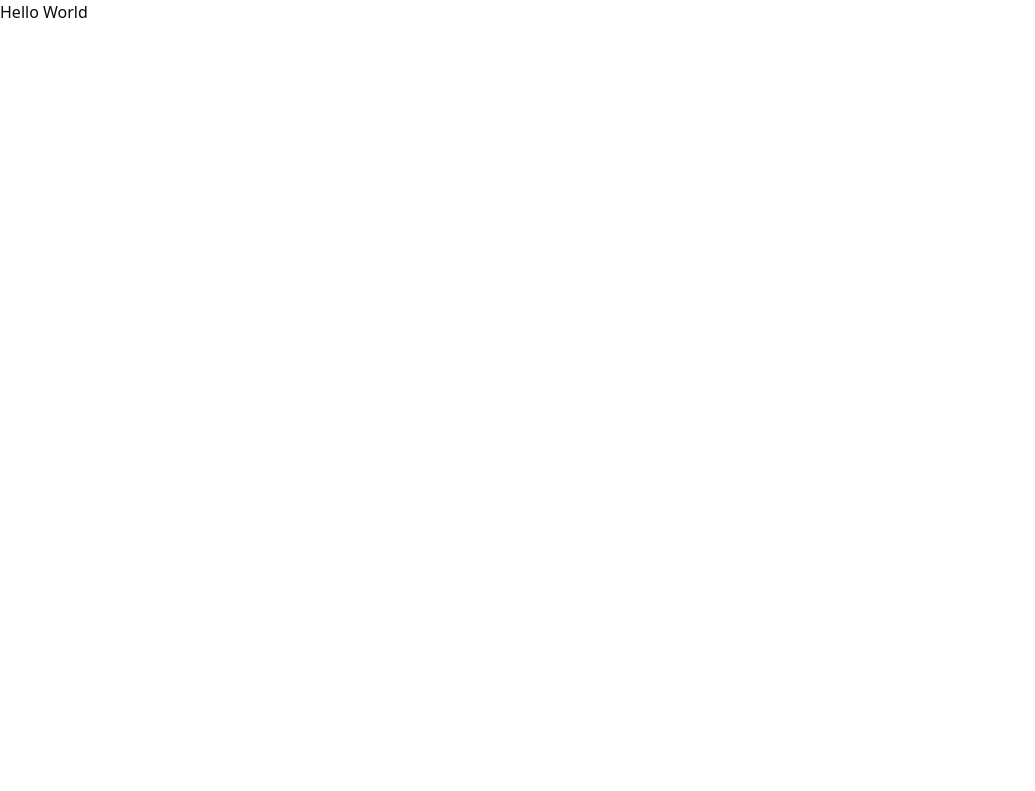
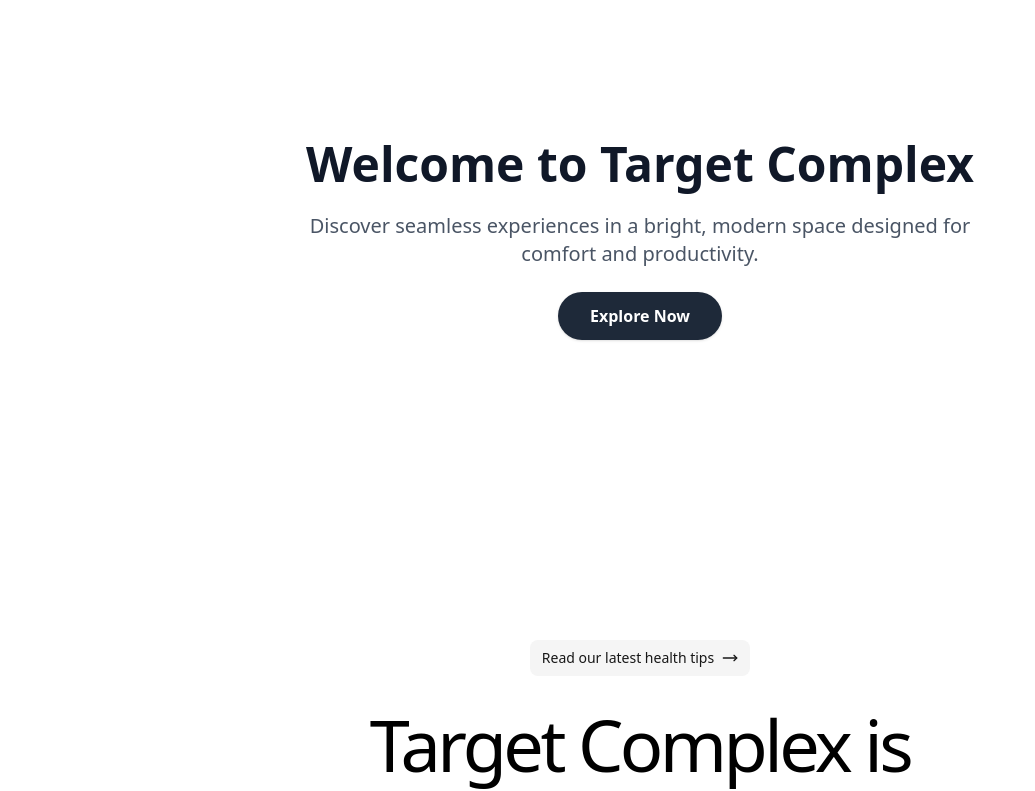
Before and after one commit to AimeKelvin/target-phar-page, a Next.js app in the folder frontend/: page / in a window 1280 px wide. Shown: the top 791 px of the page, without its empty margins (0-1035 px from the left). Built offline with nearby package versions, Linux system fonts and the light colour scheme.

Commit message:
Adding a normal design as a Startup point

```diff
--- a/frontend/src/app/page.tsx
+++ b/frontend/src/app/page.tsx
@@ -1,9 +1,12 @@
 import React from 'react'
+import Hero3 from '../components/Hero3'
+import { Hero } from '@/components/Hero-2'
 
 function page() {
   return (
     <div>
-   Hello World
+      <Hero3 />
+      <Hero />
     </div>
   )
 }
--- a/frontend/src/components/Hero3.tsx
+++ b/frontend/src/components/Hero3.tsx
@@ -0,0 +1,44 @@
+"use client"
+import React from "react";
+import { motion } from "framer-motion";
+
+function Hero3() {
+    return (
+        <section className="bg-white min-h-[60vh] flex items-center justify-center px-6 py-16">
+            <div className="max-w-2xl w-full text-center space-y-6">
+                <motion.h1
+                    initial={{ opacity: 0, y: 30 }}
+                    animate={{ opacity: 1, y: 0 }}
+                    transition={{ duration: 0.7 }}
+                    className="text-4xl md:text-5xl font-bold text-gray-900"
+                >
+                    Welcome to Target Complex
+                </motion.h1>
+
+                <motion.p
+                    initial={{ opacity: 0, y: 20 }}
+                    animate={{ opacity: 1, y: 0 }}
+                    transition={{ duration: 0.9, delay: 0.3 }}
+                    className="text-lg md:text-xl text-gray-600"
+                >
+                    Discover seamless experiences in a bright, modern space designed for
+                    comfort and productivity.
+                </motion.p>
+                <motion.div
+                    initial={{ opacity: 0, scale: 0.95 }}
+                    animate={{ opacity: 1, scale: 1 }}
+                    transition={{ duration: 0.8, delay: 0.6 }}
+                >
+                    <a
+                        href="#explore"
+                        className="inline-block px-8 py-3 rounded-full bg-gray-800 text-white font-semibold shadow hover:bg-gray-900 transition"
+                    >
+                        Explore Now
+                    </a>
+                </motion.div>
+            </div>
+        </section>
+    );
+}
+
+export default Hero3;
```
Also changed, not shown: 1 other file (tests, documents, lock files or other folders).
